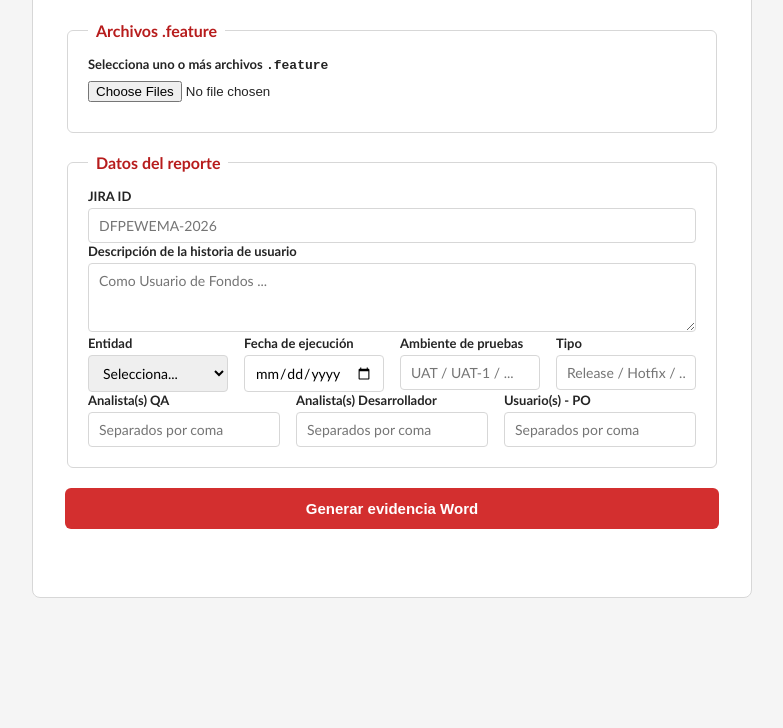
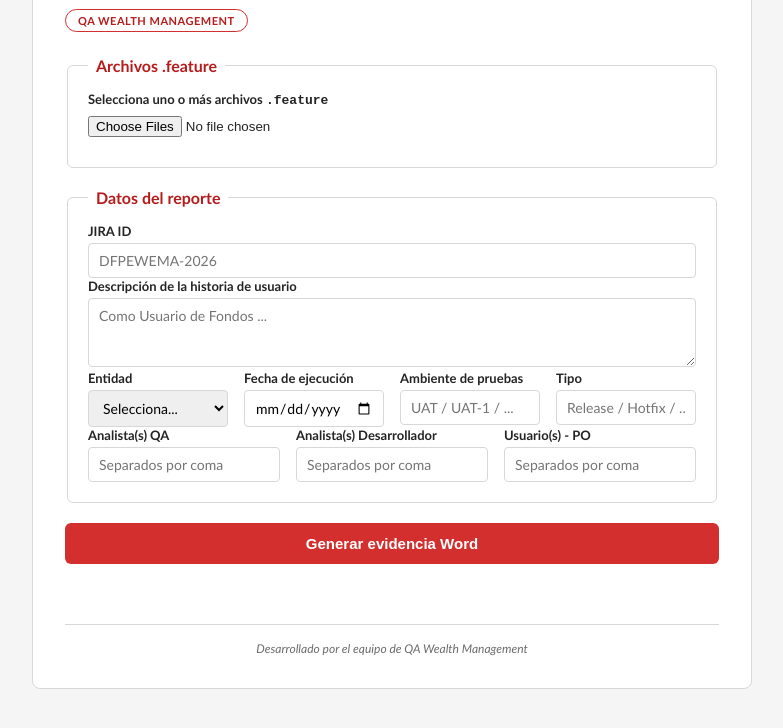
Before and after one commit to JuniorCV1998/QAEVIDENCEGENERATOR, a website: page public/index.html in a window 1280 px wide. Shown: the part 126-854 px from the top of the page, without its empty margins (248-1031 px from the left). Before the commit the page ends 800 px from the top, so only its background shows below. Drawn offline with Linux system fonts and the light colour scheme.

Commit message:
Mueve la marca de QA Wealth Management a la web, no al Word
El sello de equipo debia ser visible en la pantalla del formulario
(index.html), no en el documento generado. Se quita el footer que se
habia agregado al .docx y se agrega un badge en el header + footer de
la pagina.

```diff
--- a/public/index.html
+++ b/public/index.html
@@ -11,6 +11,7 @@
     <header>
       <h1>QA Evidence Generator</h1>
       <p class="subtitle">Genera el documento Word de evidencias QA a partir de archivos .feature</p>
+      <span class="team-badge">QA Wealth Management</span>
     </header>
 
     <form id="evidence-form">
@@ -82,6 +83,8 @@
     </form>
 
     <div id="status" class="status" role="status" aria-live="polite"></div>
+
+    <footer class="page-footer">Desarrollado por el equipo de QA Wealth Management</footer>
   </div>
 
   <script src="app.js"></script>
--- a/public/style.css
+++ b/public/style.css
@@ -33,9 +33,32 @@ header h1 {
 }
 
 .subtitle {
-  margin: 0 0 24px;
+  margin: 0 0 12px;
   color: var(--muted);
   font-size: 14px;
+}
+
+.team-badge {
+  display: inline-block;
+  margin-bottom: 24px;
+  padding: 4px 12px;
+  border: 1px solid var(--red);
+  border-radius: 999px;
+  color: var(--red-dark);
+  font-size: 11px;
+  font-weight: bold;
+  letter-spacing: 0.5px;
+  text-transform: uppercase;
+}
+
+.page-footer {
+  margin-top: 24px;
+  padding-top: 16px;
+  border-top: 1px solid var(--border);
+  text-align: center;
+  color: var(--muted);
+  font-size: 12px;
+  font-style: italic;
 }
 
 fieldset {
```
Also changed, not shown: src/generator/wordGenerator.js (+0 -23 lines).
